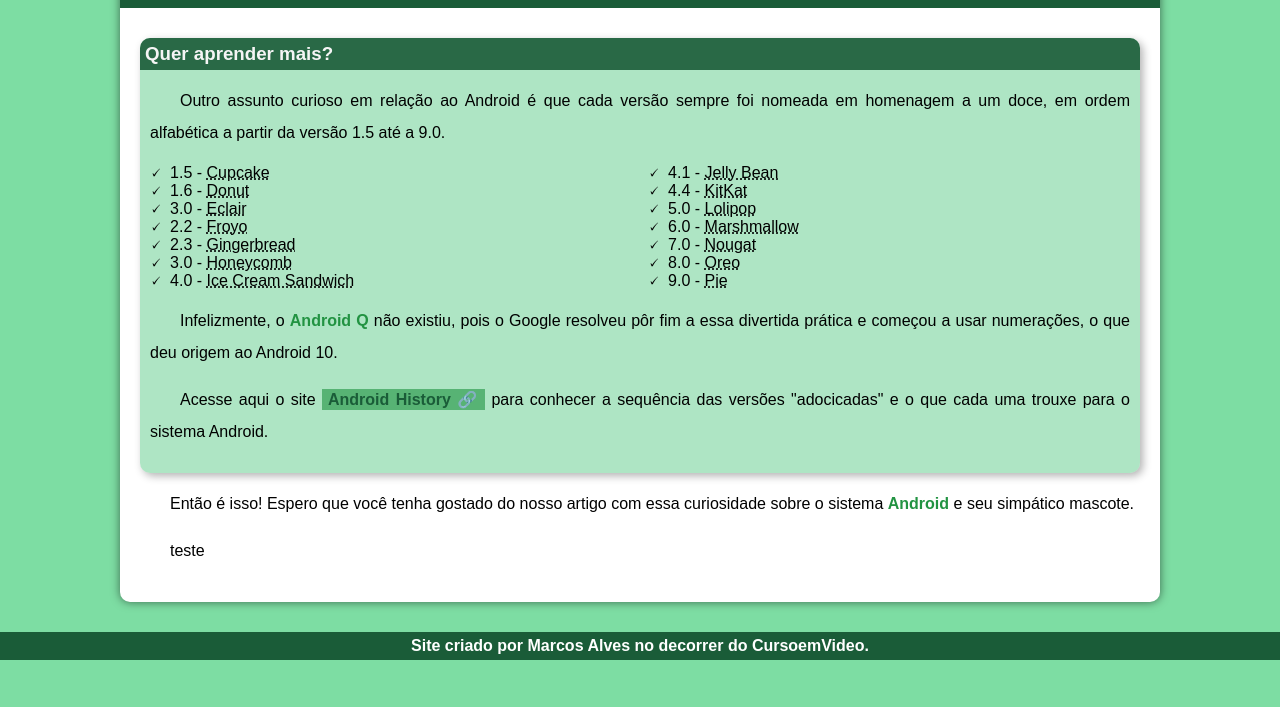
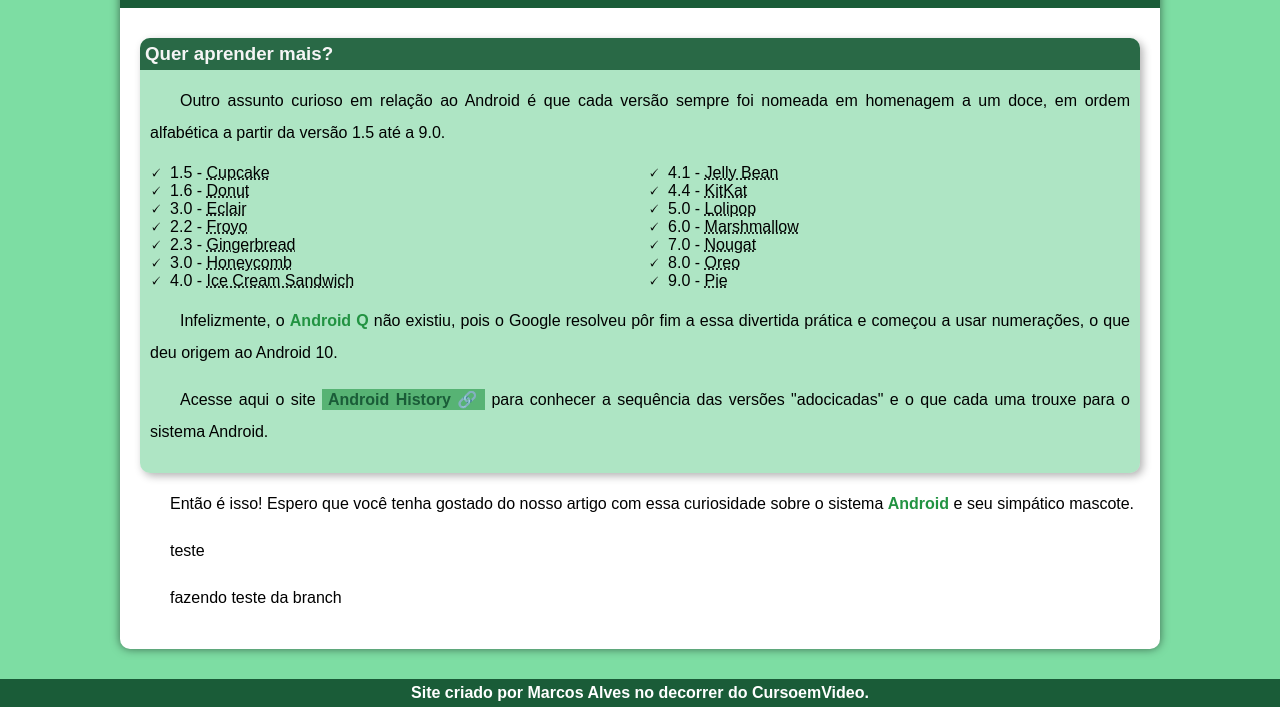
Before and after one commit to marcosalves97/projeto-android, a plain HTML site: page index.html in a window 1280 px wide. Shown: the part 2366-3073 px from the top of the page. Before the commit the page ends 3026 px from the top, so only its background shows below. Drawn offline with Linux system fonts and the light colour scheme.

Commit message:
Update index.html

```diff
--- a/index.html
+++ b/index.html
@@ -79,6 +79,7 @@
         </article>
         <p>Então é isso! Espero que você tenha gostado do nosso artigo com essa curiosidade sobre o sistema <strong>Android</strong> e seu simpático mascote.</p>
         <p>teste</p>
+        <p>fazendo teste da branch</p>
     </main>
     <footer>
         <p>Site criado por <a href="https://github.com/marcosalves97" target="_blank" rel="external">Marcos Alves</a> no decorrer do <a href="https://www.cursoemvideo.com" target="_blank" rel="external">CursoemVideo</a>.</p>
```
